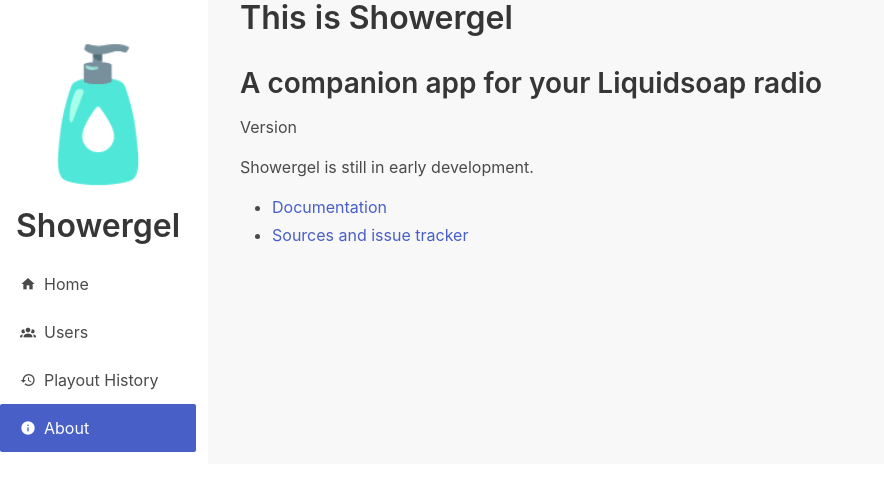
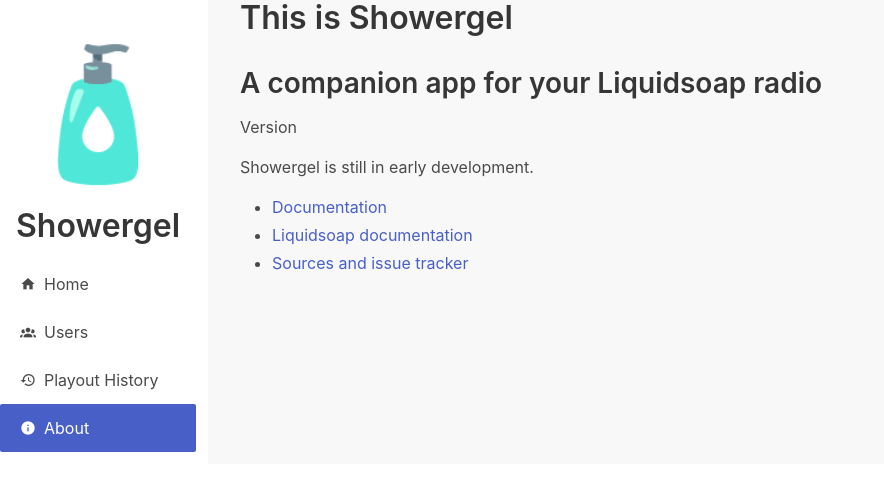
Before and after one commit to martinkirch/showergel, a Vue app in the folder front/: page /about in a window 1280 px wide. Shown: the top 490 px of the page, without its empty margins (0-884 px from the left). Built offline with nearby package versions, Linux system fonts and the light colour scheme; no server answers.

Commit message:
links to documentation

```diff
--- a/front/src/views/About.vue
+++ b/front/src/views/About.vue
@@ -8,6 +8,11 @@
       <li>
         <a href="https://showergel.readthedocs.io/en/latest/" target="_blank">
           Documentation
+        </a>
+      </li>
+      <li>
+        <a href="https://www.liquidsoap.info/doc-1.4.4/" target="_blank">
+          Liquidsoap documentation
         </a>
       </li>
       <li>
--- a/front/src/views/Users.vue
+++ b/front/src/views/Users.vue
@@ -3,7 +3,10 @@
     <h1>Users</h1>
     <p>
       From here you can edit usernames and passwords that will be allowed
-      to stream, if <code>harbor</code> authentication is set up.
+      to stream, if <code>harbor</code> authentication
+      <a href="https://showergel.readthedocs.io/en/latest/liquidsoap.html#authenticating-users-on-harbor" target="_blank">
+        is set up
+      </a>.
     </p>
     <button class="button block is-primary is-rounded" @click="showUserAdd = true">Add</button>
     <div class="modal" :class="{ 'is-active': showUserAdd }">
```
